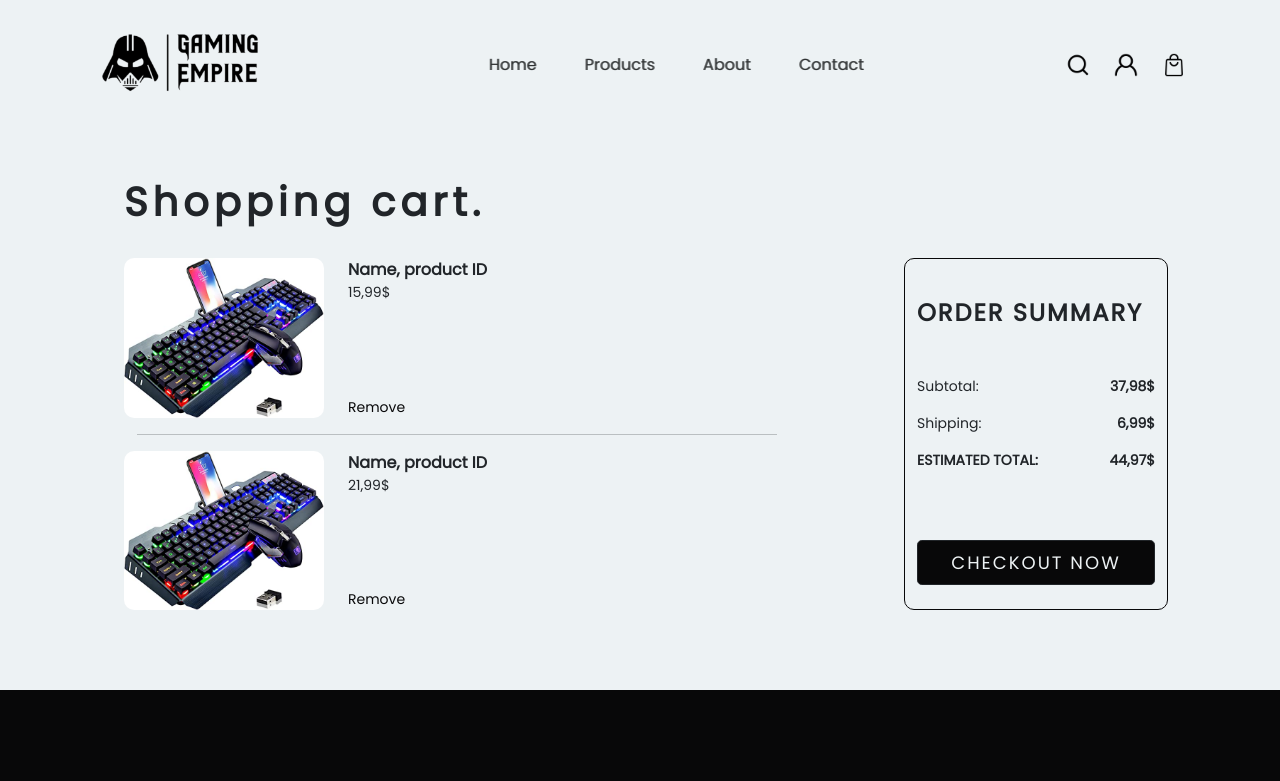
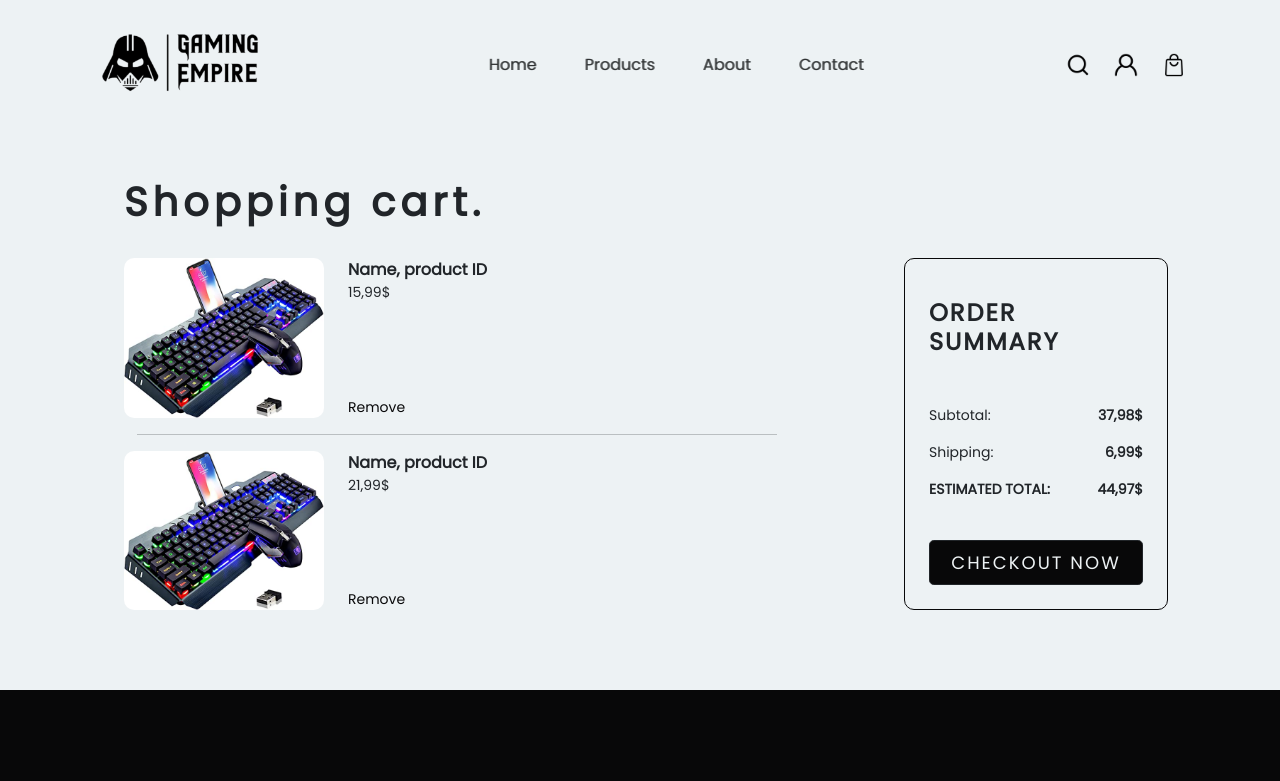
Before and after one commit to MarijaPestoric/GamingShop, a React (Create React App) app: page /shopping-cart in a window 1280 px wide. Shown: the top 781 px of the page. Built offline with nearby package versions, Linux system fonts and the light colour scheme.

Commit message:
fix cart

```diff
--- a/src/components/ShoppingCart/ShoppingCart.css
+++ b/src/components/ShoppingCart/ShoppingCart.css
@@ -41,7 +41,7 @@
     border: 1px solid #080809;
     border-radius: 10px;
     font-size: 14px;
-    padding: 1.5rem;
+    padding: 1.5rem !important;
     position: relative;
     max-height: 22rem !important;
     display: flex;
```
